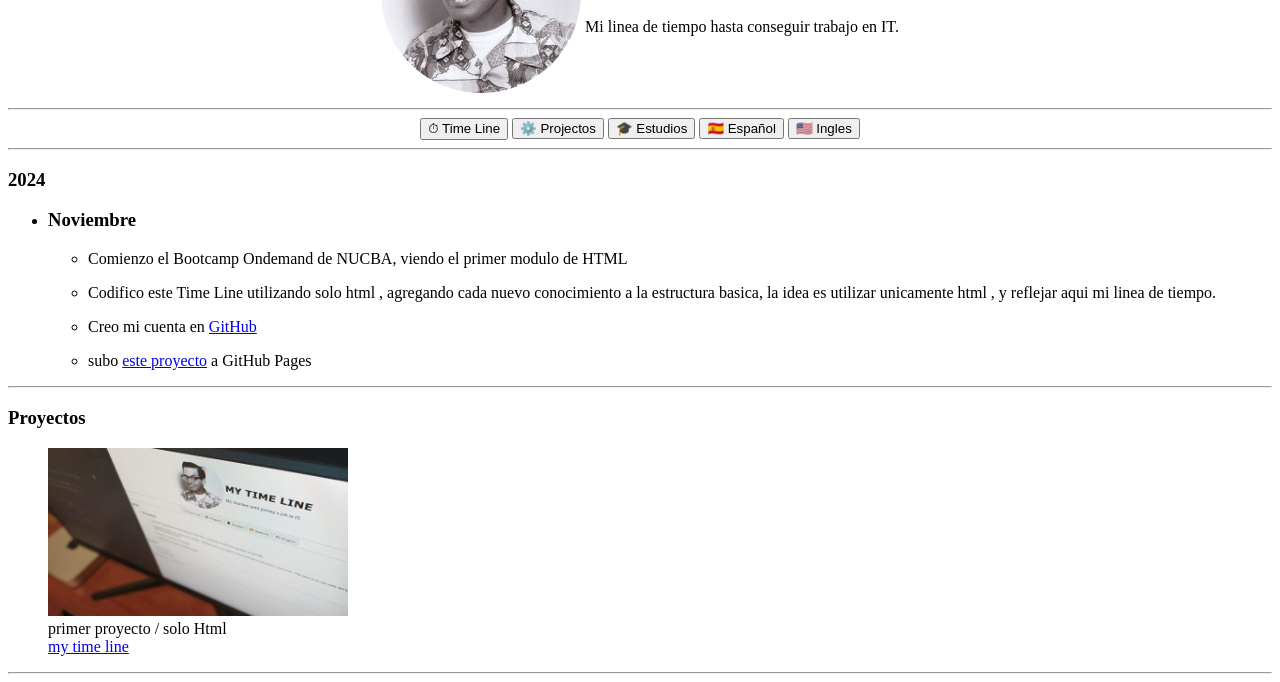
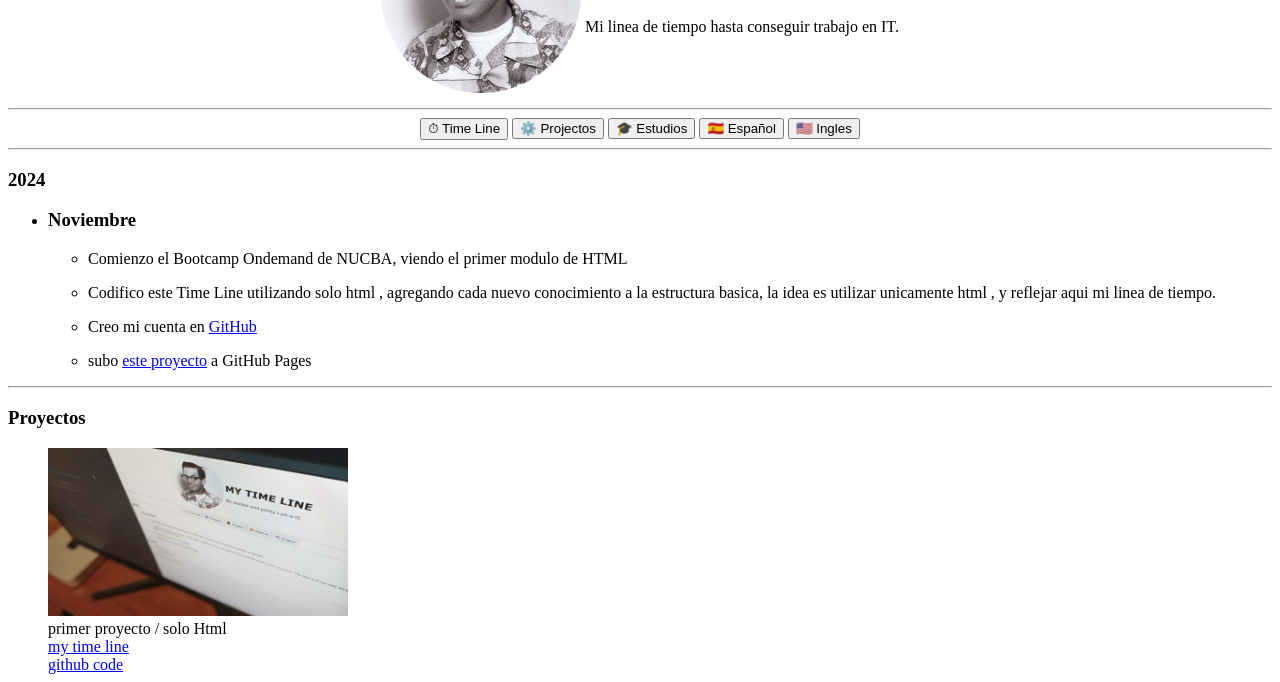
Before and after one commit to goscodes/mytimeline, a plain HTML site: page index.html in a window 1280 px wide. Shown: the part 118-800 px from the top of the page. Drawn offline with Linux system fonts and the light colour scheme.

Commit message:
branch projects

```diff
--- a/index.html
+++ b/index.html
@@ -70,6 +70,8 @@
         </ul>
       </section>
       <hr>
+
+      <!--PROJECTS -->
       <section>
         <h3 id="proyectos">Proyectos</h3>
 
@@ -78,6 +80,8 @@
           <img src="./img/timeline.jpeg" alt="" width="300px">
           <figcaption>primer proyecto / solo Html </figcaption>
           <a href="https://goscodes.github.io/mytimeline/" target="_blank">my time line</a>
+          <br>
+          <a href="https://github.com/goscodes/mytimeline">github code</a>
         </figure>
 
       </section>
```
